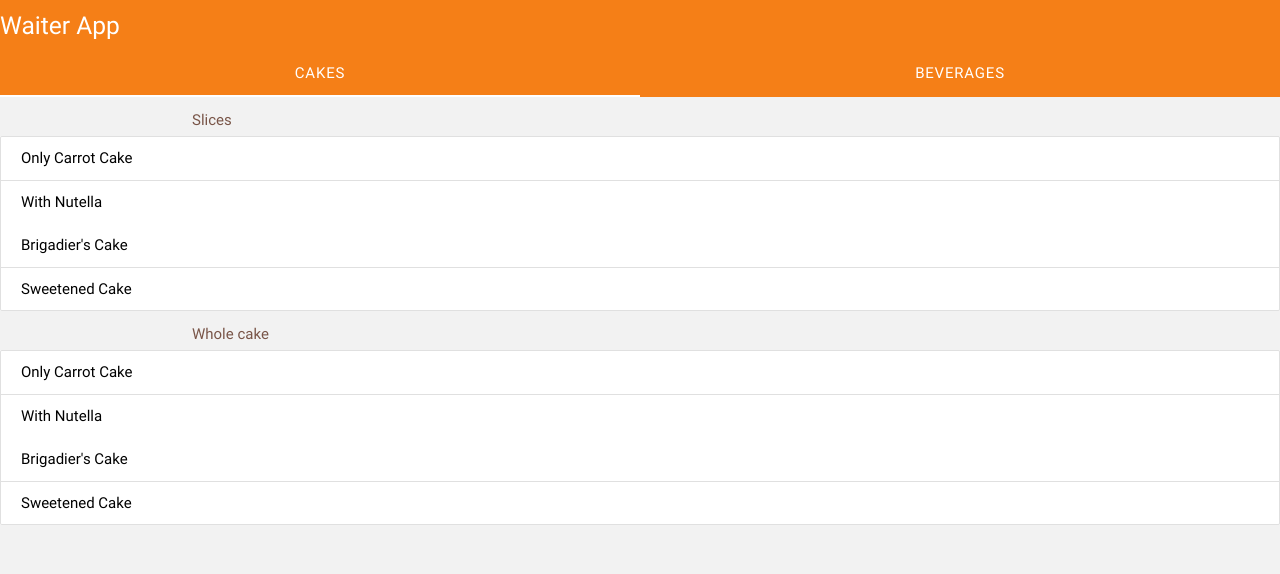
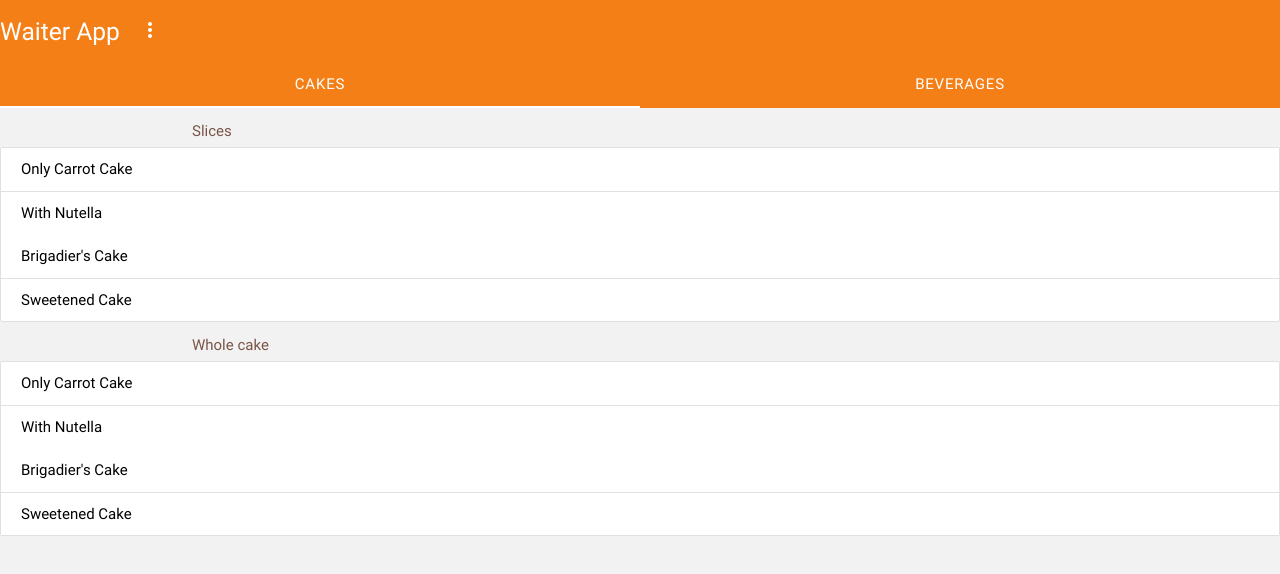
Before and after one commit to joabetc/waiterapp, a website: page www/index.html in a window 1280 px wide. Drawn offline with Linux system fonts and the light colour scheme.

Commit message:
Adding an icon to title bar

```diff
--- a/www/index.html
+++ b/www/index.html
@@ -12,6 +12,9 @@
 
     <div class="yellow darken-4 white-text valign-wrapper">
         <h5 class="my-title">Waiter App</h5>
+        <div>
+            <i class="material-icons waves-effect waves-light waves-circle">more_vert</i>
+        </div>
     </div>
 
     <ul class="tabs yellow darken-4">
```
